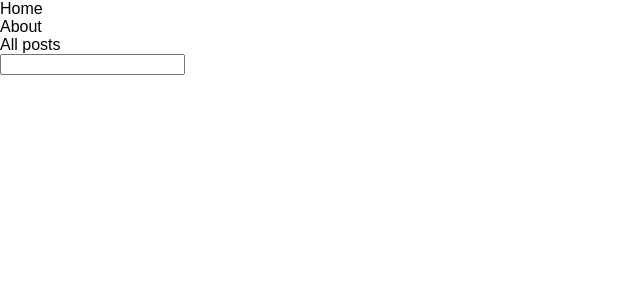
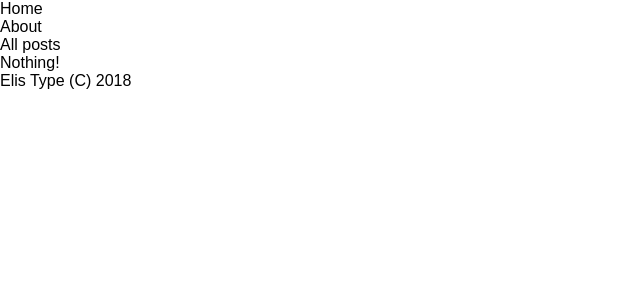
Before and after one commit to mrexox/node-shop, a React (Create React App) app: page / in a window 1280 px wide. Both pictures are taken after a click on the element "About". Shown: the top 300 px of the page, without its empty margins (0-640 px from the left). Built offline with nearby package versions, Linux system fonts and the light colour scheme.

Commit message:
Added Footer and Pages.

```diff
--- /dev/null
+++ b/src/components/AboutPage.js
@@ -0,0 +1,7 @@
+import React from 'react';
+
+const AboutPage = () => (
+	<div>Nothing!</div>
+);
+
+export default AboutPage;
--- /dev/null
+++ b/src/components/AllPostsPage.js
@@ -0,0 +1,7 @@
+import React from 'react';
+
+const AllPostsPage = () => (
+	<div>Nothing!</div>
+);
+
+export default AllPostsPage;
--- a/src/components/App.js
+++ b/src/components/App.js
@@ -3,14 +3,14 @@ import React from 'react';
 import '../styles/App.css';
 
 import Menu from './Menu';
-import FilteredPostList from './FilteredPostList';
-import PostFilter from './PostFilter';
+import Page from './Page';
+import Footer from './Footer';
 
 const App = () => (
 	<div>
 	<Menu />
-	<PostFilter />
-	<FilteredPostList />
+	<Page />
+	<Footer />
 	</div>
 );
 
--- a/src/components/FilteredPostList.js
+++ b/src/components/FilteredPostList.js
@@ -26,6 +26,8 @@ const mapDispatchToProps = dispatch => {
 	};
 }
 
+// I guess PostList may be used somewhere in an application
+// That's why I need FilteredPostList only for a HomePage
 const FilteredPostList = connect(
 	mapStateToProps,
 	mapDispatchToProps
--- /dev/null
+++ b/src/components/Footer.js
@@ -0,0 +1,10 @@
+import React from 'react';
+
+// No props yet
+const Footer = () => (
+	<footer>
+	Elis Type (C) 2018
+	</footer>
+);
+
+export default Footer;
--- /dev/null
+++ b/src/components/HomePage.js
@@ -0,0 +1,12 @@
+import React from 'react';
+import PostFilter from './PostFilter';
+import FilteredPostList from './FilteredPostList';
+
+const HomePage = () => (
+	<div>
+	<PostFilter />
+	<FilteredPostList />
+	</div>
+)
+
+export default HomePage;
--- a/src/components/Menu.js
+++ b/src/components/Menu.js
@@ -5,7 +5,7 @@ import { HOME, ABOUT, ALL_POSTS } from './Constants';
 import { changeMenu } from '../actions/menuActions';
 
 let Menu = ({ dispatch }) => (
-	<div class="menu">
+	<div className="menu">
 		<MenuItem item={HOME} onClick={() => dispatch(changeMenu(HOME))} />
 		<MenuItem item={ABOUT} onClick={() => dispatch(changeMenu(ABOUT))} />
 		<MenuItem item={ALL_POSTS} onClick={() => dispatch(changeMenu(ALL_POSTS))} />
--- /dev/null
+++ b/src/components/Page.js
@@ -0,0 +1,35 @@
+import React from 'react';
+import { connect } from 'react-redux';
+
+import { HOME, ABOUT, ALL_POSTS } from './Constants';
+import HomePage from './HomePage';
+import AboutPage from './AboutPage';
+import AllPostsPage from './AllPostsPage';
+
+let Page = ({ menu }) => {
+	switch (menu) {
+		case HOME:
+			return (<HomePage />);
+		case ABOUT:
+			return (<AboutPage />);
+		case ALL_POSTS:
+			return (<AllPostsPage />);
+		default:
+			return (<HomePage />);
+	}
+};
+
+const mapStateToProps = state => {
+	return {
+		menu: state.menu
+	};
+};
+
+// The only and the one component Page in the application
+// That's why it is connected to itself
+Page = connect(
+	mapStateToProps,
+	dispatch => ({})
+)(Page);
+
+export default Page;
--- a/src/components/PostFilter.js
+++ b/src/components/PostFilter.js
@@ -5,7 +5,7 @@ import { applyFilter } from '../actions/filterActions';
 const mapDispatchToProps = dispatch => {
 	return {
 		onChange: (e) => dispatch(applyFilter(e.target.value))
-	}
+	};
 };
 
 let PostFilter = ({ onChange }) => (
@@ -13,7 +13,7 @@ let PostFilter = ({ onChange }) => (
 );
 
 PostFilter = connect(
-	state => {},
+	state => ({}),
 	mapDispatchToProps
 )(PostFilter);
 
--- a/src/components/PostList.js
+++ b/src/components/PostList.js
@@ -4,7 +4,7 @@ import Post from './Post';
 
 // Every Post has all attributes given in props
 const PostList = ({ posts, onClick, likePost }) => (
-	<div class="post-list">
+	<div className="post-list">
 	{posts.map((post, index) => (
 		<Post
 		key={index}
```
Also changed, not shown: 1 other file (tests, documents, lock files or other folders).
